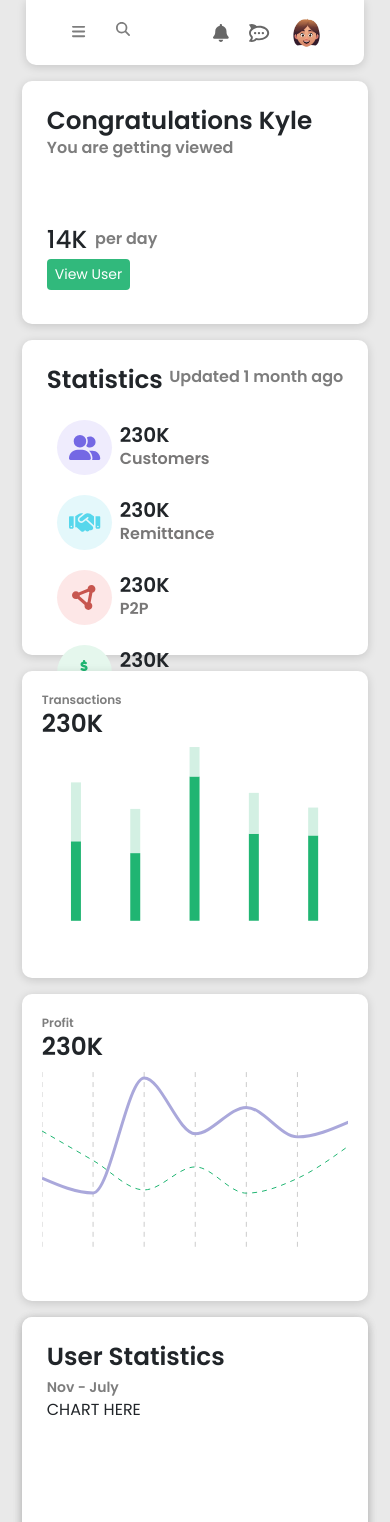
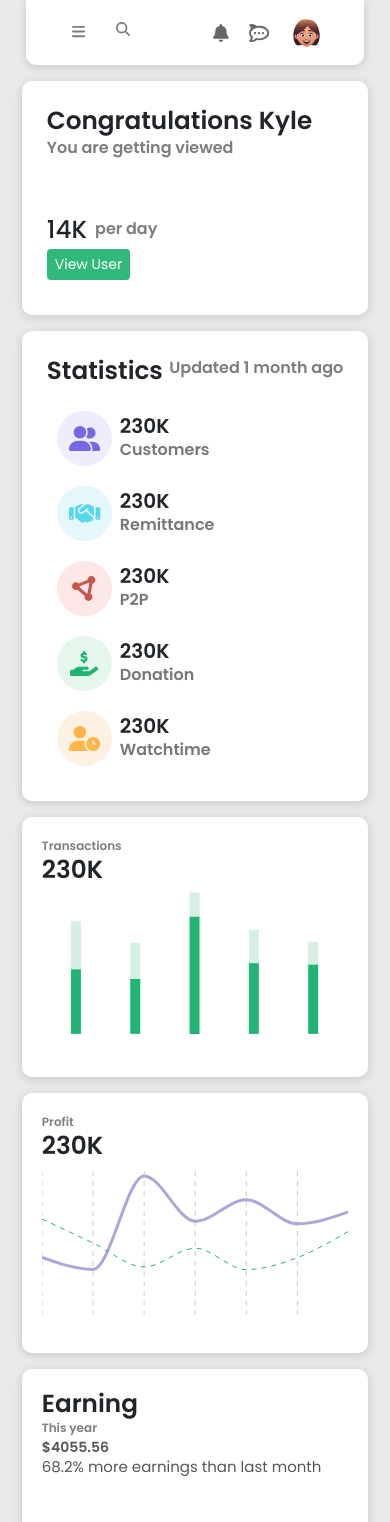
Before and after one commit to nikitaszvan/real-est, a React (Create React App) app: page / in a window 390 px wide. Shown: the top 1522 px of the page. Built offline with nearby package versions, Linux system fonts and the light colour scheme.

Commit message:
add more responsiveness

```diff
--- a/src/components/dashboard/dashboard-components/box-1/box-1.styles.css
+++ b/src/components/dashboard/dashboard-components/box-1/box-1.styles.css
@@ -62,11 +62,11 @@
 
 @media screen and (max-width: 1426px) {
     .box-1 {
-        height: 243px
+        height: auto;
     }
 
     .box-1 > div > div {
-        margin-top: 65px;
+        margin-top: 55px;
     }
 
     .box-1 > svg {
@@ -83,3 +83,15 @@
         display: none;
     }
 }
+
+@media screen and (max-width: 1238px) and (min-width: 1200px) {
+    .box-1 > div > div {
+        margin-top: 15px;
+    }
+}
+
+@media screen and (max-width: 1540px) and (min-width:1400px) {
+    .box-1 {
+        height: auto;
+    }
+}
--- a/src/components/dashboard/dashboard-components/box-2/box-2.styles.css
+++ b/src/components/dashboard/dashboard-components/box-2/box-2.styles.css
@@ -4,12 +4,12 @@
     display: flex;
     flex-direction: column;
     justify-content: space-between;
-    height: 200px;
+    height: auto;
 }
 
 @media screen and (max-width: 1426px) {
     .box-2 {
-        height: 243px
+        height: auto;
     }
 }
 
@@ -90,6 +90,6 @@
 
 @media screen and (max-width: 574px) {
     .box-2 {
-        height: 315px;
+        height: auto;
     }
 }
--- a/src/components/dashboard/dashboard-components/box-3/box-3.styles.css
+++ b/src/components/dashboard/dashboard-components/box-3/box-3.styles.css
@@ -1,11 +1,11 @@
 .box-3 {
-    height: 420px;
+    height: auto;
     border-radius: 0%;
     background-color: transparent;
     display: flex;
     flex-wrap: wrap;
     gap: 1em;
-    padding: 0 0 1em 0 !important;
+    padding: 0 !important;
     box-sizing: border-box;
     -webkit-box-shadow: none;
     -moz-box-shadow: none;
@@ -43,18 +43,14 @@
     display: flex;
     justify-content: space-between;
     flex: 2 0 100%;
+    box-sizing: border-box;
+    height: auto;
 }
 
 .pi-chart-container {
     display: flex;
     flex: 2 1 auto;
 }
-
-.box-3 > div:nth-child(3) {
-    box-sizing: border-box;
-    margin-bottom: 20px;
-}
-
 
 .box-3 > div:nth-child(3) > * {
     margin: 0;
@@ -165,10 +161,28 @@
 @media screen and (max-width: 992px) {
 
     .box-3 {
-        height: 630px;
+        height: 800px;
     }
-    .box-3 > div:first-of-type, .box-3 > div:nth-child(2), .box-3 > div:nth-child(3) {
+    .box-3 > div:first-of-type, .box-3 > div:nth-child(2) {
         width: 100%;
+        height: 32.5%;
         flex: none;
     }
+
+    .box-3 > div:nth-child(3) {
+        height: auto;
+    }
 }
+
+
+@media screen and (max-width:600px) and (min-width: 380px){
+    .box-3 > div:nth-child(3) {
+        height: 32%;
+    }
+}
+
+@media screen and (max-width:600px) {
+    .box-3 > div:nth-child(3) {
+        flex-wrap: wrap;
+    }
+}
```
Also changed, not shown: 2 other files (tests, documents, lock files or other folders).
